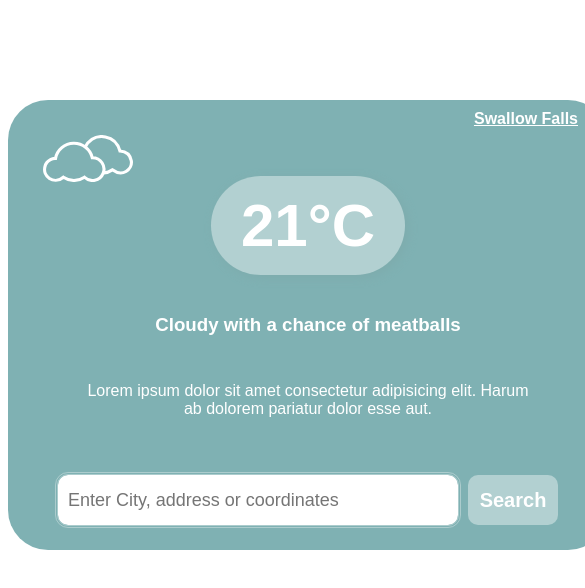
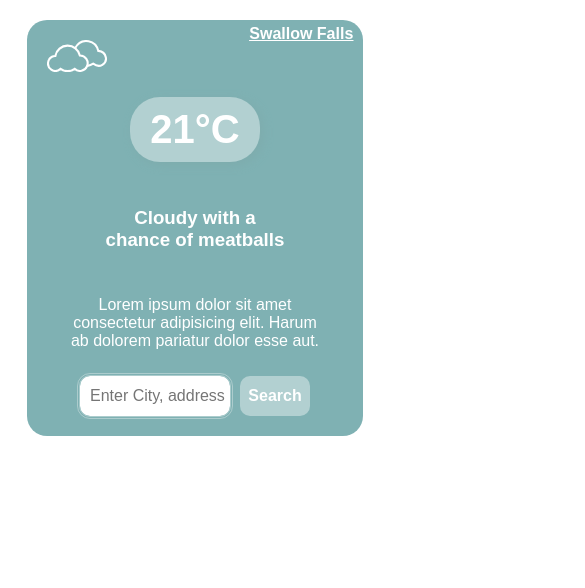
Before and after one commit to danielbrodd/simple-weather-app, a plain HTML site: page index.html in a window 390 px wide. Shown: the top 588 px of the page, 585 px wide, since content can reach past the window. Drawn offline with Linux system fonts and the light colour scheme.

Commit message:
fix small screen sizing issue

```diff
--- a/style.css
+++ b/style.css
@@ -117,3 +117,51 @@ button:active {
     background-color: hsl(182, 25%, 77%);
     transform: scale(1.01);
 }
+
+/* ChatGPT code */
+@media only screen and (max-width: 400px) {
+    .container {
+        width: 90%; /* Adjust container width */
+        margin: 20px auto; /* Reduce margins for smaller screens */
+        grid-template-rows: 150px 40px 80px 80px; /* Make grid areas smaller */
+        border-radius: 20px; /* Smaller border radius */
+        display: flex;
+        flex-direction: column; /* Make elements stack vertically */
+        align-items: center; /* Center elements horizontally */
+        grid-template-rows: none; /* Remove fixed grid rows */
+    }
+
+    #temp {
+        font-size: 40px; /* Reduce font size for temperature */
+        padding: 10px 20px; /* Adjust padding */
+        border-radius: 30px; /* Adjust border-radius */
+    }
+
+    #icon {
+        width: 60px; /* Reduce the size of the icon */
+        top: 20px; /* Adjust the position */
+        left: 20px;
+    }
+
+    button {
+        width: 70px; /* Make the button smaller */
+        height: 40px;
+        font-size: 16px; /* Adjust button text size */
+
+    }
+
+    #location {
+        width: 150px; /* Make the input smaller */
+        height: 40px;
+        font-size: 16px;
+
+    }
+
+    .where {
+        top: 5px;
+        right: 10px; /* Adjust the positioning of the location link */
+    }
+    form {
+        padding-bottom: 20px;
+    }
+}
```
